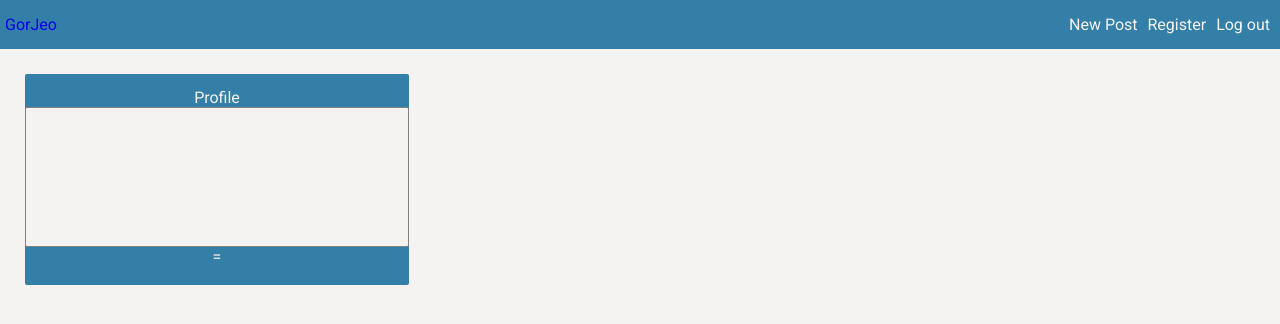
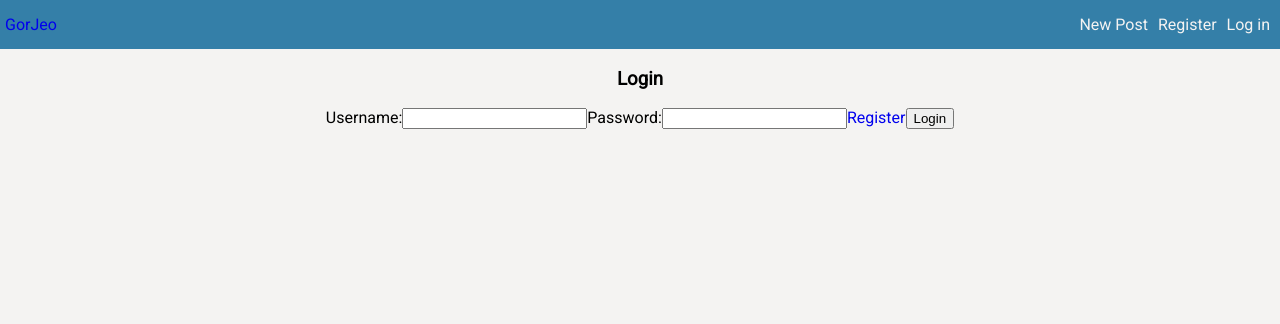
Before and after one commit to Juan321654/gorjeo, a React (Create React App) app in the folder client/: page /login in a window 1280 px wide. Shown: the top 324 px of the page. Built offline with nearby package versions, Linux system fonts and the light colour scheme; the HTML template or start-up script is replaced by a standard one.

Commit message:
link to log in screen

```diff
--- a/client/src/App.js
+++ b/client/src/App.js
@@ -6,7 +6,8 @@ import { loginUser, registerUser, removeToken, verifyUser } from './services/aut
 import Layout from './screens/Layout/Layout';
 import Profile from './screens/Profile/Profile';
 import Posts from './screens/Posts/Posts';
-import SignUp from './screens/Signup/SignUp'
+import SignUp from './screens/Signup/SignUp';
+import Login from './screens/Login/Login';
 
 function App() {
   const [currentUser, setCurrentUser] = useState(null);
@@ -44,11 +45,18 @@ function App() {
         <Layout />
       </Route>
 
-      <Profile />
+      <Route exact path="/">
+        <Profile />
+      </Route>
 
       <Route path="/register">
-        <SignUp />
+        <SignUp handleRegister={handleRegister} />
       </Route>
+
+      <Route path="/login">
+        <Login />
+      </Route>
+
 
       {/* <Posts /> */}
 
--- a/client/src/screens/Layout/Layout.jsx
+++ b/client/src/screens/Layout/Layout.jsx
@@ -11,10 +11,13 @@ export default function Layout() {
 
             <div className="li-l">
                 <li className="single-li-lay">New Post</li>
+
                 <Link to="/register">
                     <li className="single-li-lay">Register</li>
                 </Link>
-                <li className="single-li-lay">Log out</li>
+                <Link to="/login">
+                    <li className="single-li-lay">Log in</li>
+                </Link>
             </div>
         </div>
     )
--- /dev/null
+++ b/client/src/screens/Login/Login.jsx
@@ -0,0 +1,54 @@
+import React, { useState } from 'react';
+import { Link } from 'react-router-dom';
+import './Login.css';
+
+export default function Login(props) {
+    const [formData, setFormData] = useState({
+        username: "",
+        password: ""
+    })
+    const { username, password } = formData;
+    const { error, handleLogin } = props;
+
+
+    const handleChange = (e) => {
+        const { name, value } = e.target;
+        setFormData(prevState => ({
+            ...prevState,
+            [name]: value
+        }))
+    }
+
+    return (
+        <form onSubmit={(e) => {
+            e.preventDefault();
+            handleLogin(formData);
+        }}>
+            <h3>Login</h3>
+            {
+                error &&
+                <p>{error}</p>
+            }
+            <label>
+                Username:
+        <input
+                    type="text"
+                    value={username}
+                    name="username"
+                    onChange={handleChange}
+                />
+            </label>
+            <label>
+                Password:
+        <input
+                    type="password"
+                    value={password}
+                    name="password"
+                    onChange={handleChange}
+                />
+            </label>
+            <Link to='/register'>Register</Link>
+            <button>Login</button>
+        </form>
+    )
+}
```
Also changed, not shown: client/src/screens/Login/Login.css (added).
